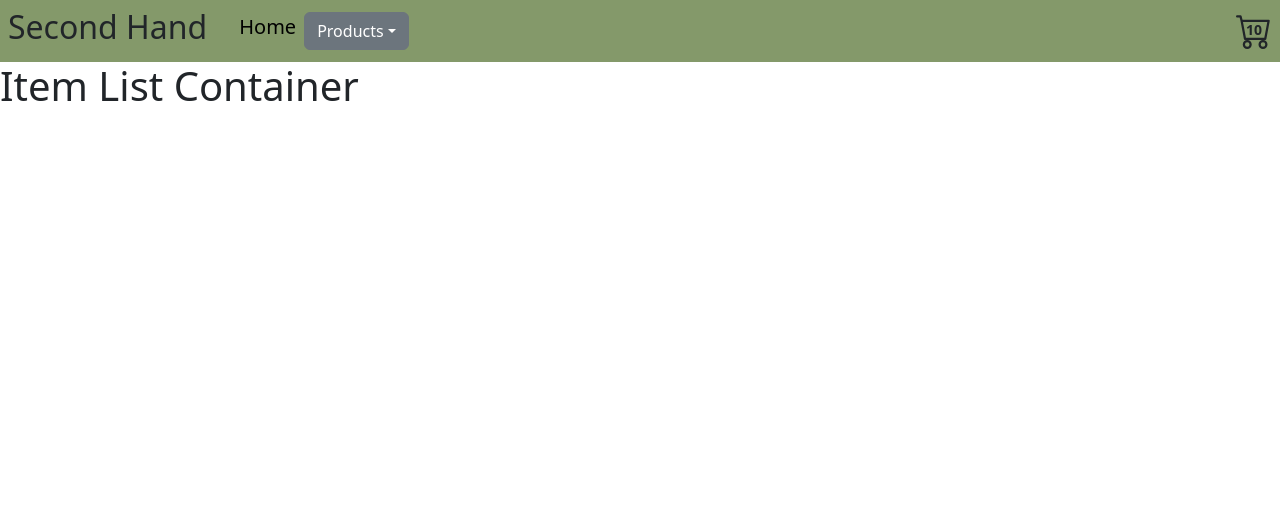
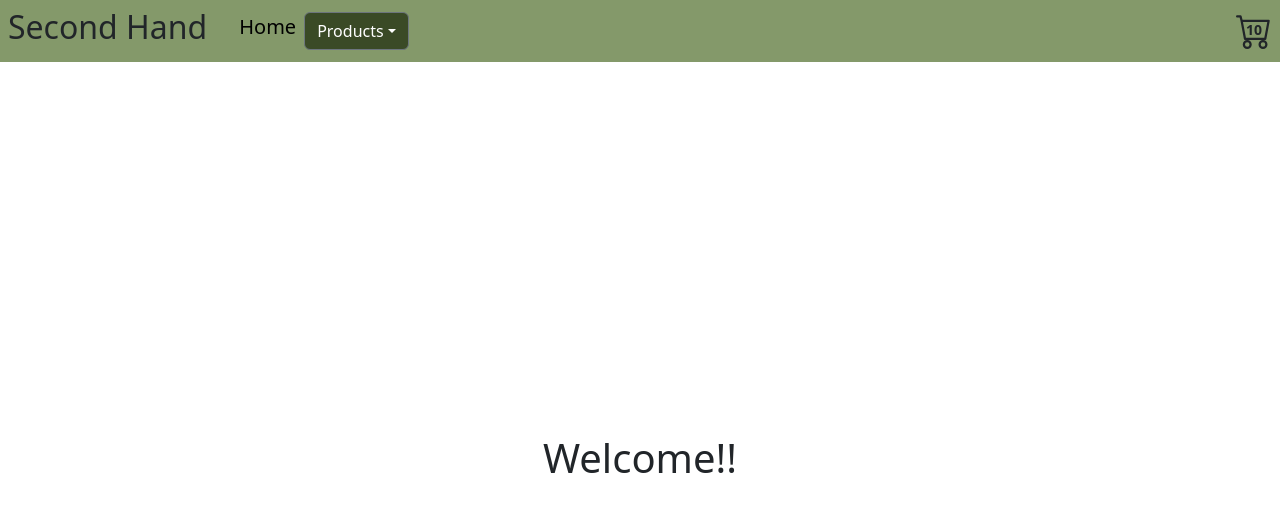
Before and after one commit to imacakee/ReactJS-Lopez, a React (Vite) app: page / in a window 1280 px wide. Shown: the top 512 px of the page. Built offline with nearby package versions, Linux system fonts and the light colour scheme.

Commit message:
added greeting

```diff
--- a/src/App.jsx
+++ b/src/App.jsx
@@ -1,4 +1,3 @@
-import { useState } from "react";
 import NavComponent from "./components/NavComponent";
 import ItemListContainer from "./components/ItemListContainer";
 import "./App.css";
@@ -7,8 +6,7 @@ function App() {
   return (
     <>
       <NavComponent />
-
-      <ItemListContainer />
+      <ItemListContainer greeting="Welcome!!" />
     </>
   );
 }
--- a/src/components/ItemListContainer.jsx
+++ b/src/components/ItemListContainer.jsx
@@ -1,3 +1,7 @@
-export default function ItemListContainer() {
-  return <h1>Item List Container</h1>;
+export default function ItemListContainer({ greeting }) {
+  return (
+    <div className="h-100 w-100 d-flex flex-column justify-content-center align-items-center">
+      <h1>{greeting}</h1>
+    </div>
+  );
 }
--- a/src/components/NavDropdownComponent.jsx
+++ b/src/components/NavDropdownComponent.jsx
@@ -3,7 +3,12 @@ import { Dropdown } from "react-bootstrap";
 export default function NavDropdownComponent({ route }) {
   return (
     <Dropdown>
-      <Dropdown.Toggle variant="secondary">{route.title}</Dropdown.Toggle>
+      <Dropdown.Toggle
+        variant="secondary"
+        style={{ backgroundColor: "#3a4a26" }}
+      >
+        {route.title}
+      </Dropdown.Toggle>
 
       <Dropdown.Menu>
         {route.items.map((item, i) => {
```
